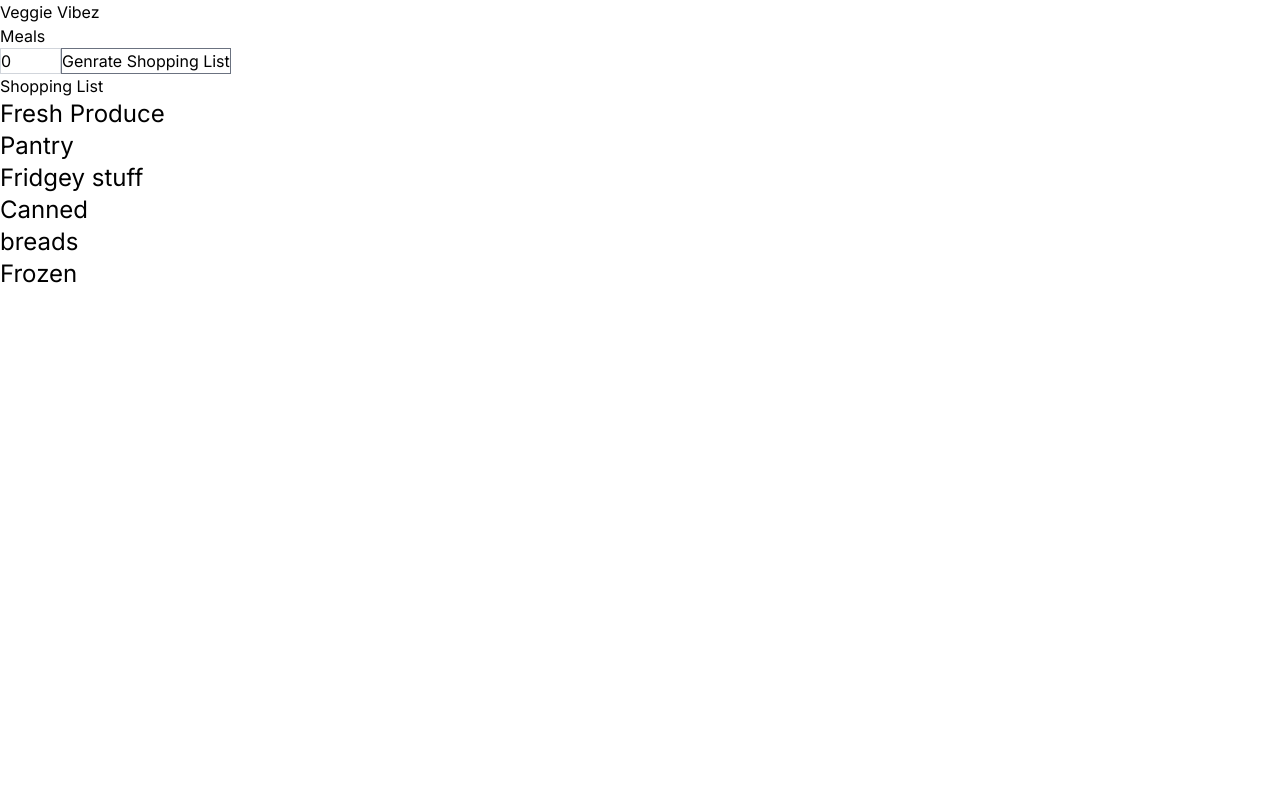
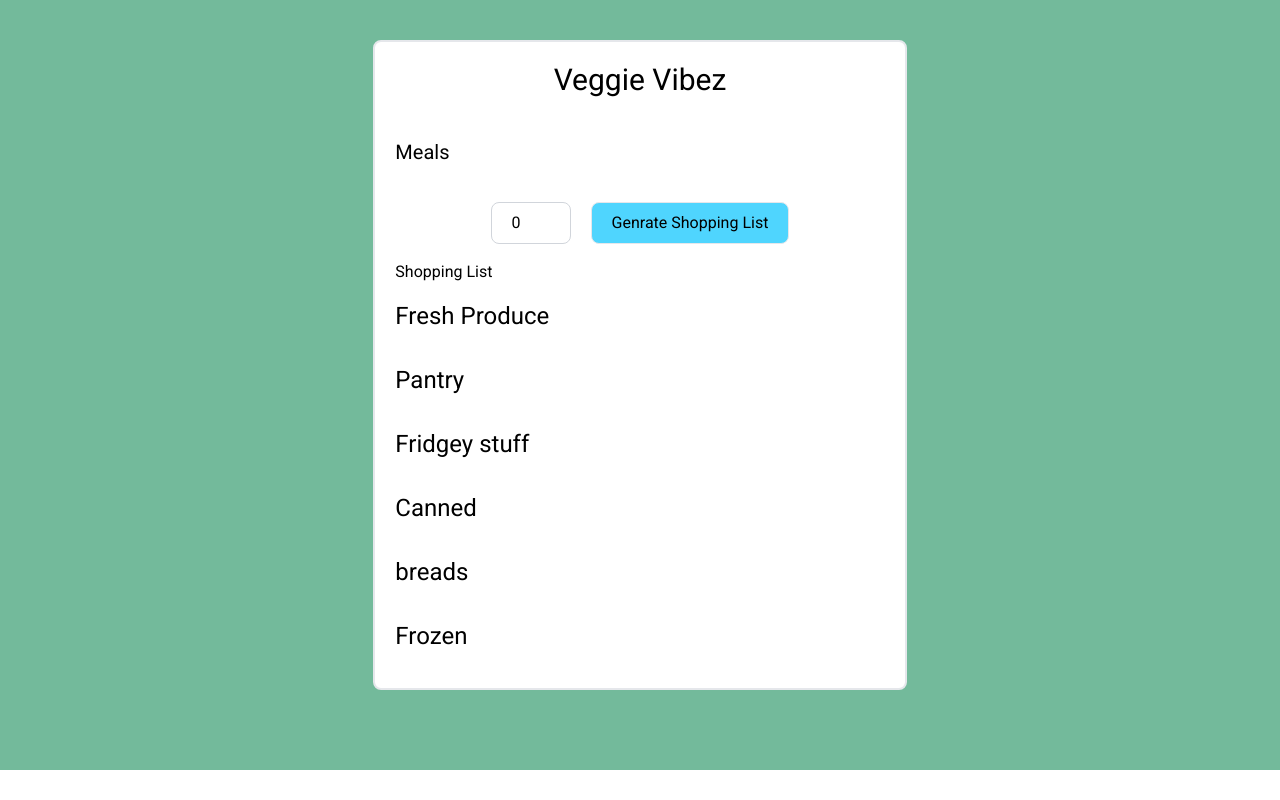
Before and after one commit to kyleabrahamse/veggie-vibez, a Next.js app: page / in a window 1280 px wide. Built offline with nearby package versions, Linux system fonts and the light colour scheme.

Commit message:
styling applied

```diff
--- a/app/components/recipeAisle.tsx
+++ b/app/components/recipeAisle.tsx
@@ -11,7 +11,7 @@ type ComponentType = {
 export default function RecipeAisle({ title, items }:  ComponentType) {
   return (
     <div>
-      <p className="text-2xl">{title}</p>
+      <p className="text-2xl py-4">{title}</p>
       <ul>
         {Object.entries(items).map(([ingredient, count]) => {
           return (
--- a/app/layout.tsx
+++ b/app/layout.tsx
@@ -1,8 +1,8 @@
 import type { Metadata } from "next";
-import { Inter } from "next/font/google";
+import { Roboto } from "next/font/google";
 import "./globals.css";
 
-const inter = Inter({ subsets: ["latin"] });
+const roboto = Roboto({ weight: ["400", "500", "700"], subsets: ["latin"] });
 
 export const metadata: Metadata = {
   title: "Create Next App",
@@ -16,7 +16,7 @@ export default function RootLayout({
 }>) {
   return (
     <html lang="en">
-      <body className={inter.className}>{children}</body>
+      <body className={roboto.className}>{children}</body>
     </html>
   );
 }
--- a/app/page.tsx
+++ b/app/page.tsx
@@ -90,25 +90,32 @@ export default function Home() {
   console.log(produce);
 
   return (
-    <main>
-      <h1>Veggie Vibez</h1>
-      <h2>Meals</h2>
+    <main className="bg-[#73BA9B] pt-10 pb-20">
+      <div className="md:w-5/12 w-10/12 bg-white border-2 border-grey-100 flex flex-col mx-auto p-5 rounded-lg">
+        <h1 className="text-3xl mx-auto">Veggie Vibez</h1>
+        <h2 className="text-xl pt-10 pb-5">Meals</h2>
         <ul>
           {weeklyRecipes?.map((recipe, i) => {
             return <li key={i}>{recipe.name}</li>;
           })}
         </ul>
+        <div className="flex my-4 mx-auto gap-5">
           <input
             type="number"
-        className="border border-gray-300"
+            className="border border-gray-300 px-5 py-2 rounded-lg "
             min="0"
             max="7"
+            placeholder="Number of recipes"
             onChange={handleChange}
             value={num}
           />
-      <button onClick={generateRandomRecipe} className="border border-gray-500">
+          <button
+            onClick={generateRandomRecipe}
+            className="border bg-[#4fd5fe] rounded-lg px-5 py-2"
+          >
             Genrate Shopping List
           </button>
+        </div>
         <h2>Shopping List</h2>
         <ul>
           <RecipeAisle title="Fresh Produce" items={produce} />
@@ -118,6 +125,7 @@ export default function Home() {
           <RecipeAisle title="breads" items={breads} />
           <RecipeAisle title="Frozen" items={frozen} />
         </ul>
+      </div>
     </main>
   );
 }
```
Lines whose indentation alone changed are shown as unchanged.
